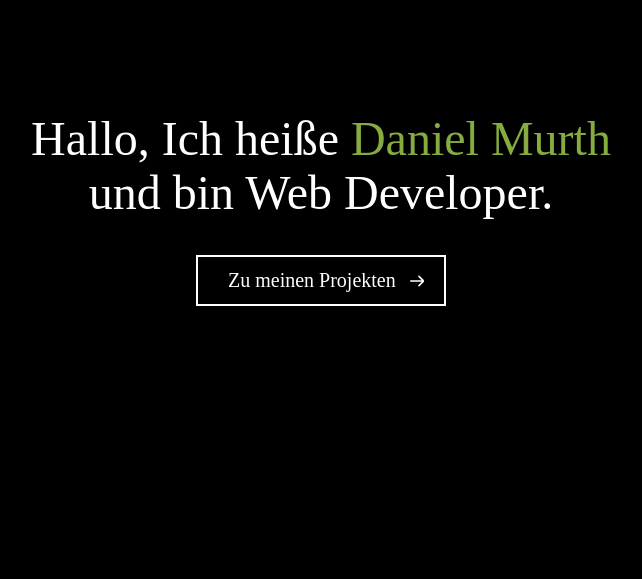
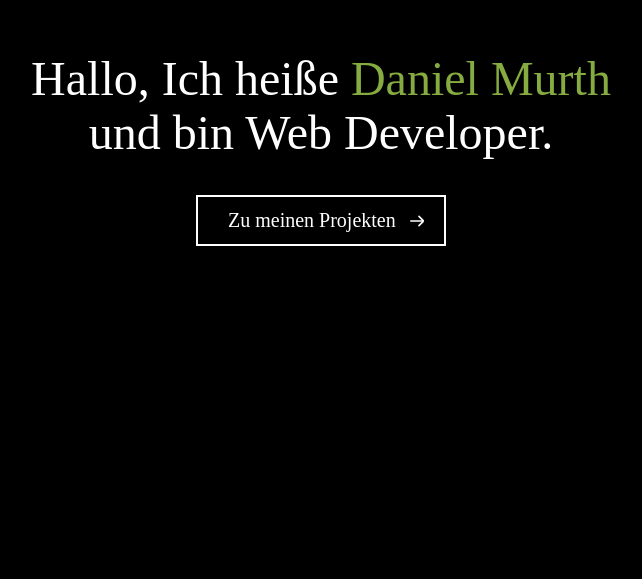
Before and after one commit to R4xx4r/meet-daniel, a Vue app: page / in a window 1280 px wide. Shown: the part 221-800 px from the top of the page, without its empty margins (319-961 px from the left). Built offline with nearby package versions, Linux system fonts and the light colour scheme.

Commit message:
some small fixes with home content placement

```diff
--- a/src/assets/scss/base/_vars.scss
+++ b/src/assets/scss/base/_vars.scss
@@ -25,3 +25,9 @@ $breakpoint-notebook: 1024px;
 /*   MAX WIDTH / WRAPPER   */
 /* *********************** */
 $max-width-content-wrapper: 1200px;
+
+
+/* ********** */
+/*   HEIGHT   */
+/* ********** */
+$height-nav-main: 60px;
--- a/src/components/sections/Home.vue
+++ b/src/components/sections/Home.vue
@@ -36,13 +36,14 @@
 </script>
 
 <style lang="scss" scoped>
-  .block {
+  .block--home {
     position: relative;
     display: flex;
     align-items: center;
     justify-content: center;
-    height: calc(100vh + 60px);
+    height: calc(100vh + #{$height-nav-main});
     color: $color-white;
+    padding: 0;
   }
 
   .canvas {
@@ -61,11 +62,19 @@
 
   .content {
     text-align: center;
+    transform: translateY(-$height-nav-main);
   }
 
   .content__text {
-    font-size: 48px;
-    line-height: 54px;
+    font-size: 38px;
+    line-height: 42px;
+    padding: 0 10px;
+
+    @media(min-width: $breakpoint-tablet) {
+      font-size: 48px;
+      line-height: 54px;
+      padding: 0;
+    }
   }
 
   .content__button {
@@ -74,8 +83,8 @@
 
   .button__link {
     position: relative;
-    padding: 12px 30px;
-    width: 250px;
+    padding: 12px 45px 12px 30px;
+    width: 285px;
     margin: 0 auto;
     border: 2px solid $color-white;
     background-color: transparent;
@@ -83,6 +92,11 @@
     text-align: left;
     transition: background-color .25s ease-in-out,
                 border .25s ease-in-out;
+
+    @media(min-width: $breakpoint-tablet) {
+      padding: 12px 30px;
+      width: 250px;
+    }
 
     &:hover {
       background-color: $color-new-grass;
@@ -104,7 +118,7 @@
   .nav--main {
     position: absolute;
     bottom: 0;
-    height: 60px;
+    height: $height-nav-main;
     width: 100%;
     align-items: center;
     justify-content: center;
```
